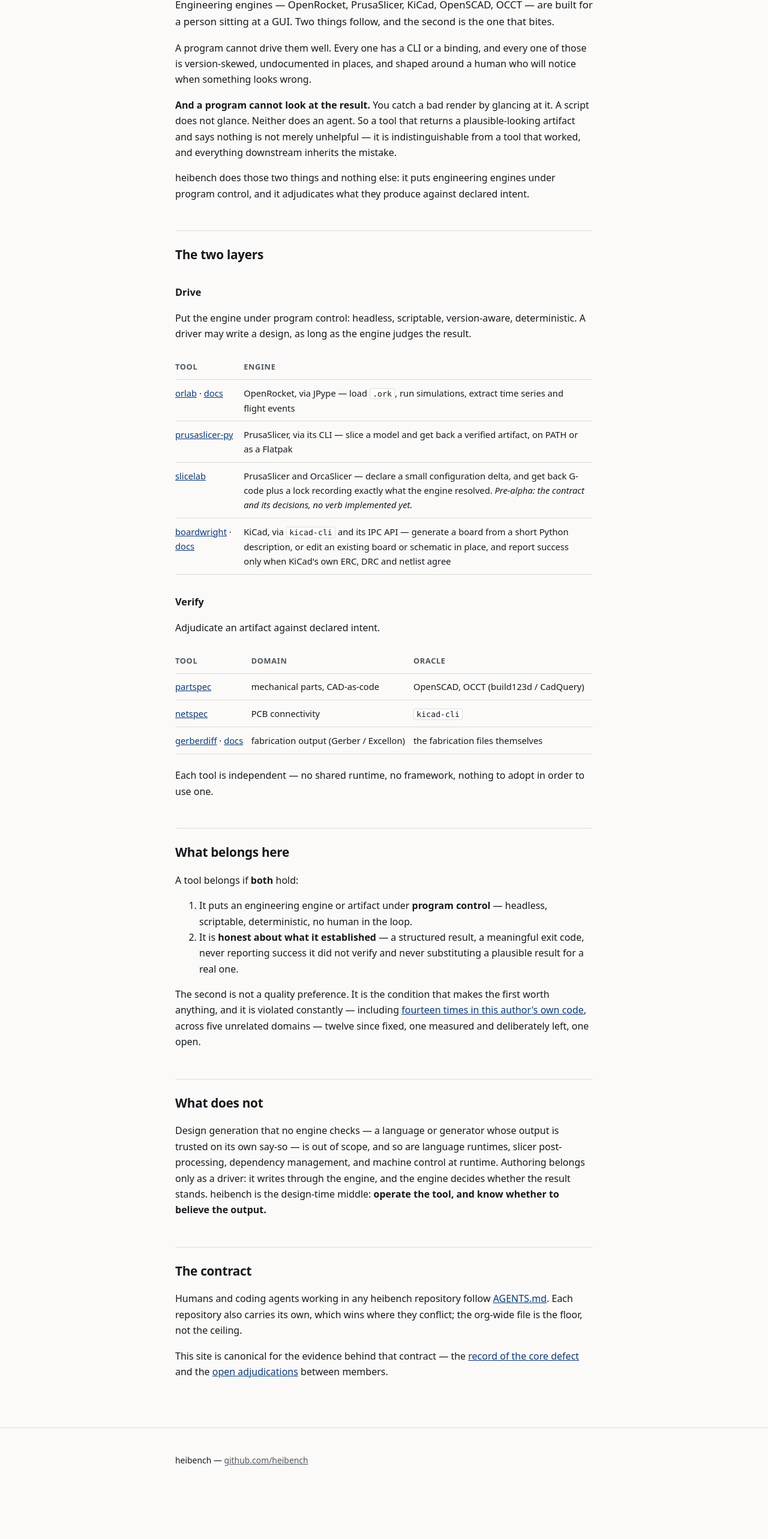
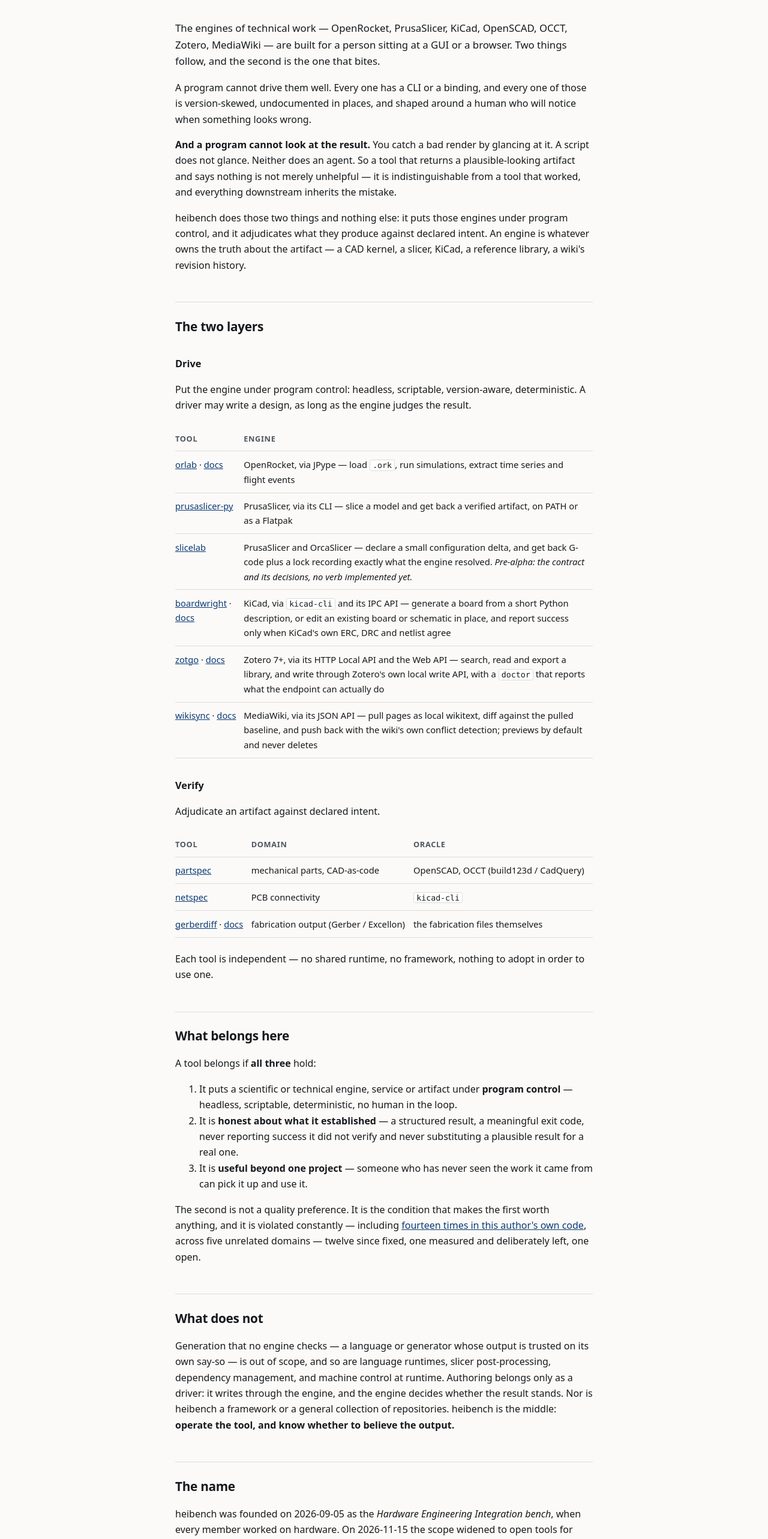
Before and after one commit to heibench/heibench.github.io, a plain HTML site: page index.html in a window 1280 px wide. Shown: the part 232-2797 px from the top of the page at 60% size. Before the commit the page ends 2740 px from the top, so only its background shows below. Drawn offline with Linux system fonts and the light colour scheme.

Commit message:
docs: widen the scope to scientific and technical tools (#12)
* docs: widen the scope to scientific and technical tools

heibench now admits open tools for scientific and technical work, not
only hardware engineering, and zotgo (Zotero) and wikisync (MediaWiki)
join the drive layer.

The admission rule keeps honesty as a gate and adds a third condition,
use beyond a single project; only "engineering engine" widens, to a
scientific or technical engine, service or artifact. The Hardware
Engineering Integration expansion is retired, with a note on where the
name came from.

Joining reopens the adjudications: A5 (wikisync#66) and A6 (zotgo#144)
record where their exit codes differ from the table, measured on
2026-11-15. The licence table gains wikisync (Apache-2.0, from MIT) and
zotgo (AGPL-3.0 until its outside contributors agree to Apache-2.0).

* docs: cite main commits in A5 and A6 and name the members that use 2

```diff
--- a/index.html
+++ b/index.html
@@ -4,7 +4,7 @@
 <meta charset="utf-8">
 <meta name="viewport" content="width=device-width, initial-scale=1">
 <title>heibench — drive the engine, check the result</title>
-<meta name="description" content="Hardware Engineering Integration bench: put engineering engines under program control, and adjudicate what they produce against declared intent.">
+<meta name="description" content="Open tools for scientific and technical workflows: put the engines of technical work under program control, and adjudicate what they produce against declared intent.">
 <link rel="icon" href="/assets/favicon.svg" type="image/svg+xml">
 <link rel="alternate icon" href="/assets/favicon.ico" sizes="any">
 <link rel="apple-touch-icon" href="/assets/apple-touch-icon.png">
@@ -27,12 +27,12 @@
 
 <main class="wrap">
 
-  <h1>Hardware Engineering Integration bench</h1>
+  <h1>Open tools for scientific and technical workflows</h1>
   <p class="tagline">Drive the engine. Check the result.</p>
 
-  <p class="lead">Engineering engines — OpenRocket, PrusaSlicer, KiCad, OpenSCAD, OCCT — are
-  built for a person sitting at a GUI. Two things follow, and the second is the one
-  that bites.</p>
+  <p class="lead">The engines of technical work — OpenRocket, PrusaSlicer, KiCad,
+  OpenSCAD, OCCT, Zotero, MediaWiki — are built for a person sitting at a GUI or a
+  browser. Two things follow, and the second is the one that bites.</p>
 
   <p>A program cannot drive them well. Every one has a CLI or a binding, and every one
   of those is version-skewed, undocumented in places, and shaped around a human who
@@ -44,8 +44,10 @@
   is indistinguishable from a tool that worked, and everything downstream inherits
   the mistake.</p>
 
-  <p>heibench does those two things and nothing else: it puts engineering engines under
-  program control, and it adjudicates what they produce against declared intent.</p>
+  <p>heibench does those two things and nothing else: it puts those engines under
+  program control, and it adjudicates what they produce against declared intent. An
+  engine is whatever owns the truth about the artifact — a CAD kernel, a slicer, KiCad,
+  a reference library, a wiki's revision history.</p>
 
   <h2>The two layers</h2>
 
@@ -78,6 +80,18 @@
         <td>KiCad, via <code>kicad-cli</code> and its IPC API — generate a board from a short
         Python description, or edit an existing board or schematic in place, and report
         success only when KiCad's own ERC, DRC and netlist agree</td>
+      </tr>
+      <tr>
+        <td><a href="https://github.com/heibench/zotgo">zotgo</a> · <a href="/zotgo/">docs</a></td>
+        <td>Zotero 7+, via its HTTP Local API and the Web API — search, read and export a
+        library, and write through Zotero's own local write API, with a <code>doctor</code>
+        that reports what the endpoint can actually do</td>
+      </tr>
+      <tr>
+        <td><a href="https://github.com/heibench/wikisync">wikisync</a> · <a href="/wikisync/">docs</a></td>
+        <td>MediaWiki, via its JSON API — pull pages as local wikitext, diff against the
+        pulled baseline, and push back with the wiki's own conflict detection; previews
+        by default and never deletes</td>
       </tr>
     </tbody>
   </table>
@@ -114,14 +128,17 @@
 
   <h2>What belongs here</h2>
 
-  <p>A tool belongs if <strong>both</strong> hold:</p>
+  <p>A tool belongs if <strong>all three</strong> hold:</p>
 
   <ol>
-    <li>It puts an engineering engine or artifact under <strong>program control</strong> —
-    headless, scriptable, deterministic, no human in the loop.</li>
+    <li>It puts a scientific or technical engine, service or artifact under
+    <strong>program control</strong> — headless, scriptable, deterministic, no human in
+    the loop.</li>
     <li>It is <strong>honest about what it established</strong> — a structured result, a
     meaningful exit code, never reporting success it did not verify and never
     substituting a plausible result for a real one.</li>
+    <li>It is <strong>useful beyond one project</strong> — someone who has never seen the
+    work it came from can pick it up and use it.</li>
   </ol>
 
   <p>The second is not a quality preference. It is the condition that makes the first
@@ -132,12 +149,20 @@
 
   <h2>What does not</h2>
 
-  <p>Design generation that no engine checks — a language or generator whose output
-  is trusted on its own say-so — is out of scope, and so are language runtimes, slicer
+  <p>Generation that no engine checks — a language or generator whose output is
+  trusted on its own say-so — is out of scope, and so are language runtimes, slicer
   post-processing, dependency management, and machine control at runtime. Authoring
   belongs only as a driver: it writes through the engine, and the engine decides whether
-  the result stands. heibench is the design-time middle: <strong>operate the tool, and
-  know whether to believe the output.</strong></p>
+  the result stands. Nor is heibench a framework or a general collection of
+  repositories. heibench is the middle: <strong>operate the tool, and know whether to
+  believe the output.</strong></p>
+
+  <h2>The name</h2>
+
+  <p>heibench was founded on 2026-09-05 as the <em>Hardware Engineering Integration
+  bench</em>, when every member worked on hardware. On 2026-11-15 the scope
+  widened to open tools for scientific and technical work, with zotgo and wikisync the
+  first members outside hardware. The name stayed; the expansion was retired.</p>
 
   <h2>The contract</h2>
 
```
Also changed, not shown: adjudications.html (+33 -2 lines).
